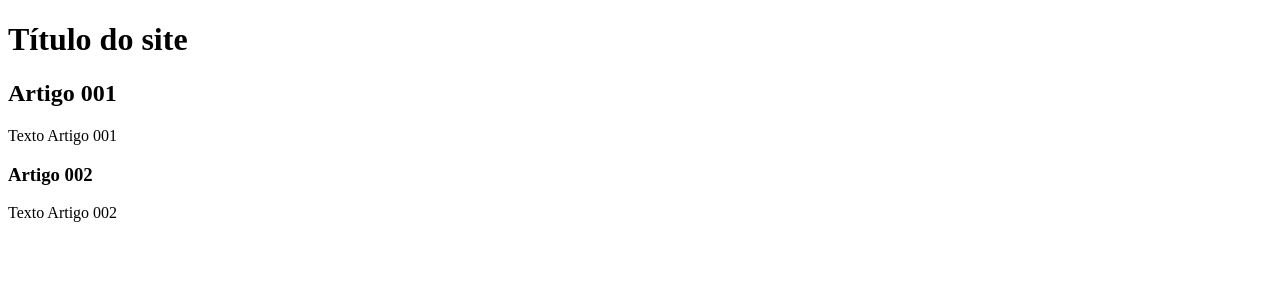
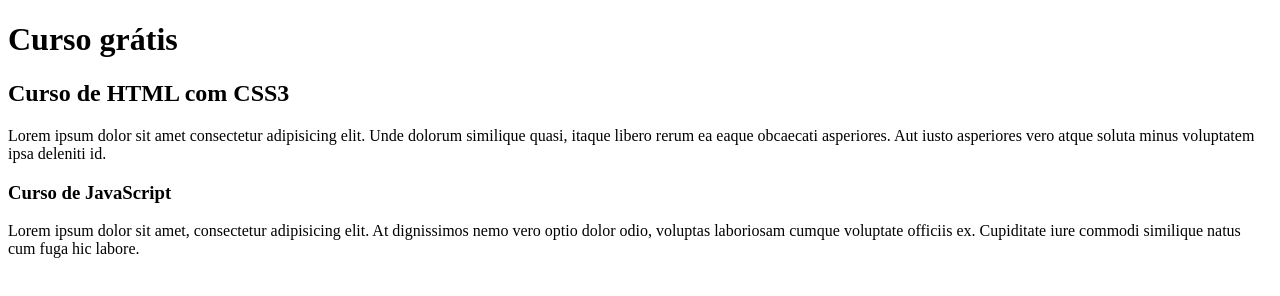
Before and after one commit to Dandurant/Projeto-site, a plain HTML site: page index.html in a window 1280 px wide. Drawn offline with Linux system fonts and the light colour scheme.

Commit message:
comecei a escrever o conteúdo

```diff
--- a/index.html
+++ b/index.html
@@ -9,20 +9,20 @@
     <main>
         <header>
 
-            <h1> Título do site </h1>
+            <h1> Curso grátis </h1>
 
         </header>
 
         <article>
-            <h2> Artigo 001 </h2>
-            <p> Texto Artigo 001</p>
+            <h2> Curso de HTML com CSS3 </h2>
+            <p> Lorem ipsum dolor sit amet consectetur adipisicing elit. Unde dolorum similique quasi, itaque libero rerum ea eaque obcaecati asperiores. Aut iusto asperiores vero atque soluta minus voluptatem ipsa deleniti id.</p>
         </article>
 
         <article>
 
-            <h3> Artigo 002</h3>
+            <h3> Curso de JavaScript</h3>
 
-            <p> Texto Artigo 002</p>
+            <p> Lorem ipsum dolor sit amet, consectetur adipisicing elit. At dignissimos nemo vero optio dolor odio, voluptas laboriosam cumque voluptate officiis ex. Cupiditate iure commodi similique natus cum fuga hic labore.</p>
 
         </article>
 
```
